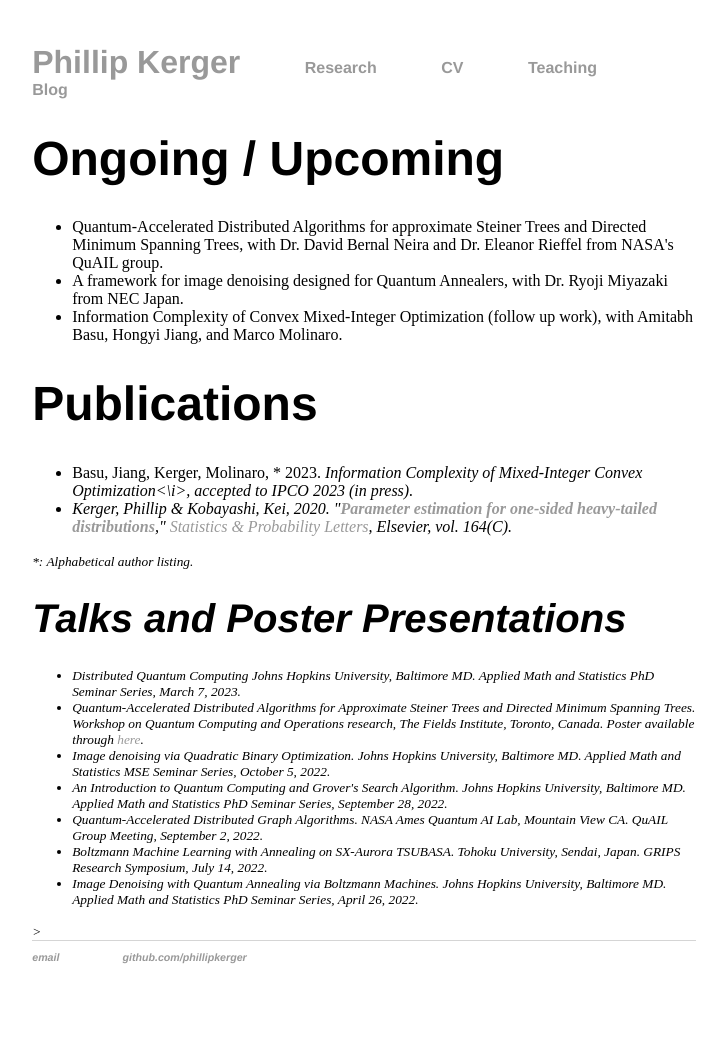
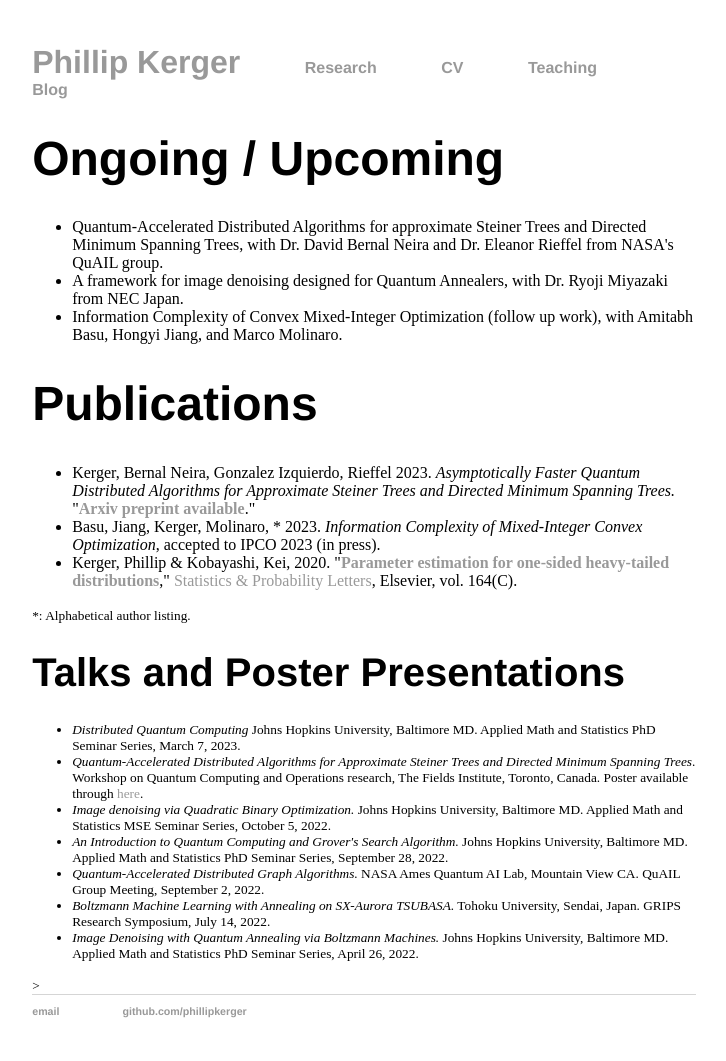
Before and after one commit to PhillipKerger/phillipkerger.github.io, a Jekyll site: the page built from research/index.html, in a window 1280 px wide. Shown: the whole page, without its empty margins (276-1002 px from the left). Built offline with Jekyll 4.4.1, drawn with Linux system fonts in a browser that asks for light colours; before the commit the page ends 1007 px from its top, so only the background shows below that.

Commit message:
Update index.html
added arxiv link for quantum steiner DMST paper

```diff
--- a/research/index.html
+++ b/research/index.html
@@ -13,7 +13,9 @@ title: Phillip Kerger
 
 	<h1>Publications</h1>
 	<ul>
-		<li> Basu, Jiang, Kerger, Molinaro, * 2023. <i> Information Complexity of Mixed-Integer Convex Optimization<\i>, accepted to IPCO 2023 (in press).
+		<li> Kerger, Bernal Neira, Gonzalez Izquierdo, Rieffel 2023. <i> Asymptotically Faster Quantum Distributed Algorithms for Approximate Steiner Trees and Directed Minimum Spanning Trees. </i>
+			"<B><A HREF="https://arxiv.org/pdf/2304.02825.pdf">Arxiv preprint available</A></B>."
+		<li> Basu, Jiang, Kerger, Molinaro, * 2023. <i> Information Complexity of Mixed-Integer Convex Optimization</i>, accepted to IPCO 2023 (in press).
 		<li>Kerger, Phillip & Kobayashi, Kei, 2020.
 "<B><A HREF="https://ideas.repec.org/a/eee/stapro/v164y2020ics0167715220301115.html">Parameter estimation for one-sided heavy-tailed distributions</A></B>,"
 <A HREF="https://ideas.repec.org/s/eee/stapro.html">Statistics & Probability Letters</A>, Elsevier, vol. 164(C).
```
